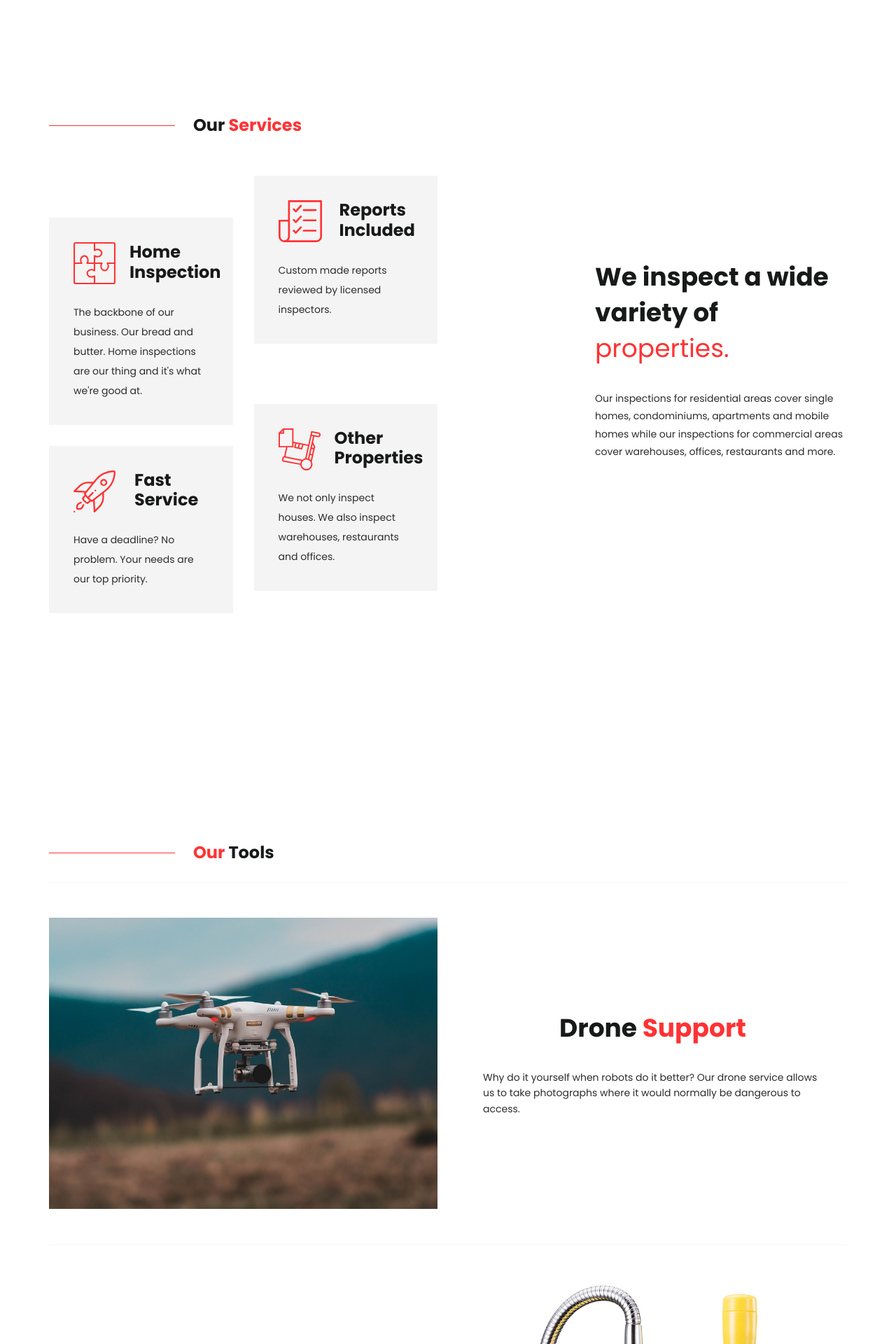
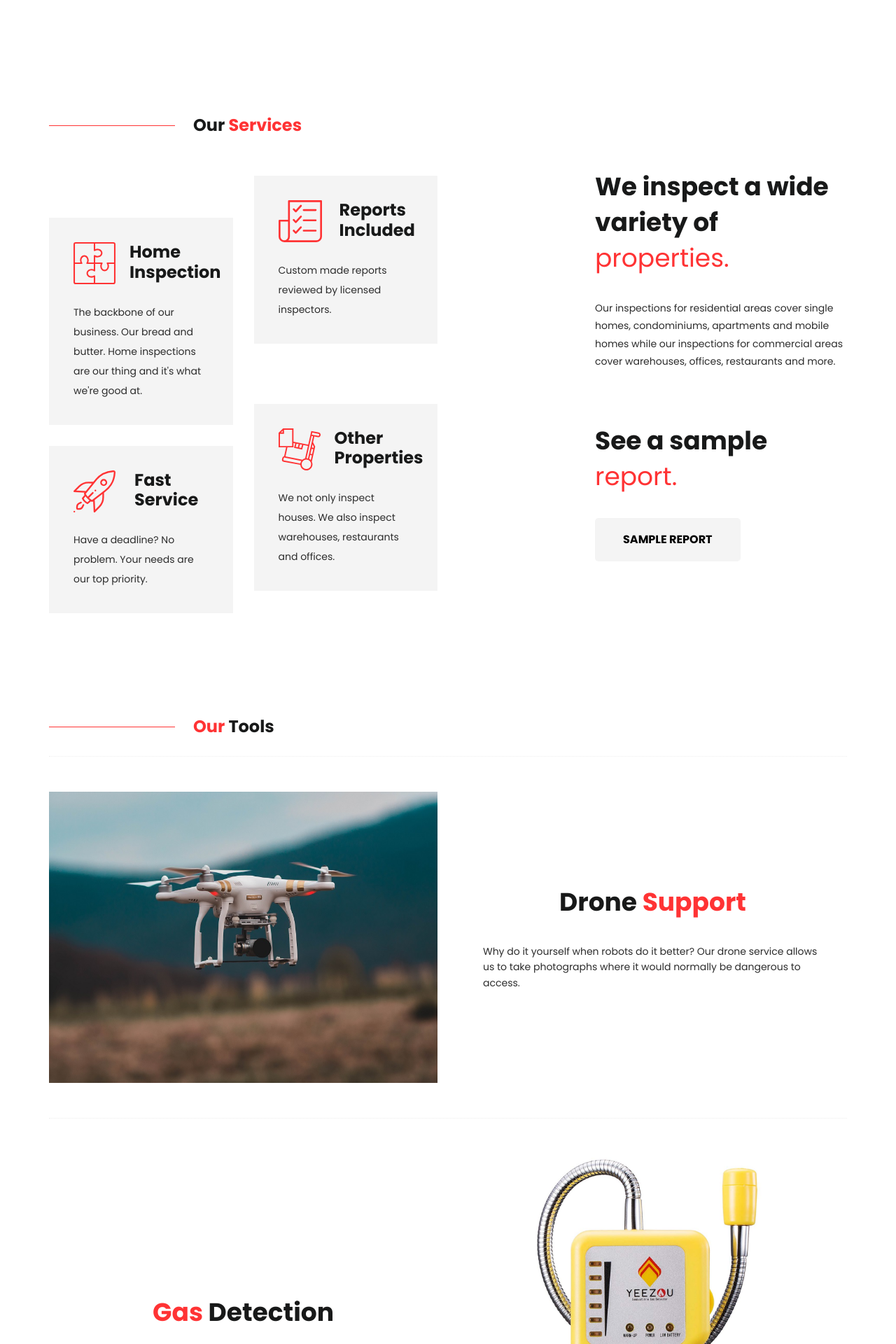
Before and after one commit to qualityhomeinspection/qualityhomeinspection.github.io, a Jekyll site: the page built from services.md, in a window 1280 px wide. Shown: the part 587-2507 px from the top of the page at 70% size. Built offline with Jekyll 4.4.1, drawn with Linux system fonts in a browser that asks for light colours.

Commit message:
Add sample report button

```diff
--- a/_includes/service.html
+++ b/_includes/service.html
@@ -43,7 +43,8 @@
              <div class="service_text">
                 <h2>We inspect a wide variety of <span>properties.</span></h2>
                 <p>Our inspections for residential areas cover single homes, condominiums, apartments and mobile homes while our inspections for commercial areas cover warehouses, offices, restaurants and more.</p>
-                <a href="services.html" class="btn_1">learn more</a>
+                <h2 style="margin-top:75px;">See a sample <span> report.</span></h2>
+                <a href="https://www.spectora.com/home-inspectors/quality-home-inspection/sample_report?sample_id=1427" class="btn_1">Sample Report</a>
              </div>
           </div>
        </div>
--- a/services.md
+++ b/services.md
@@ -5,7 +5,7 @@
 ---
 <div>
     <!--::breadcrumb part start::-->
-    <section class="breadcrumb blog_bg">
+    <section class="breadcrumb blog_bg" style="margin-bottom:180px;">
         <div class="container">
             <div class="row">
                 <div class="col-lg-12">
@@ -19,58 +19,7 @@
         </div>
     </section>
     <!--::breadcrumb part start::-->
-
-    <!--::service part end::-->
-    <section class="service_part section-padding">
-        <div class="container">
-            <div class="row justify-content-between align-items-center">
-                <div class="col-lg-7 col-xl-6">
-                    <div class="section_tittle">
-                        <h2>our <span>services</span></h2>
-                    </div>
-                    <div class="service_part_iner">
-                        <div class="row">
-                            <div class="col-lg-6 col-sm-6">
-                                <div class="single_service_text ">
-                                    <img src="img/icon/service_1.svg" alt="">
-                                    <h4 style="padding-left: 80px">Home Inspection</h4>
-                                    <p>The backbone of our business. Our bread and butter. Home inspections are our thing and it's what we're good at.</p>
-                                </div>
-                            </div>
-                            <div class="col-lg-6 col-sm-6">
-                                <div class="single_service_text">
-                                    <img src="img/icon/service_2.svg" alt="">
-                                    <h4>Reports Included</h4>
-                                    <p>Custom made reports reviewed by licensed inspectors.</p>
-                                </div>
-                            </div>
-                            <div class="col-lg-6 col-sm-6">
-                                <div class="single_service_text">
-                                    <img src="img/icon/service_3.svg" alt="">
-                                    <h4>Fast service</h4>
-                                    <p>Have a deadline? No problem. Your needs are our top priority.</p>
-                                </div>
-                            </div>
-                            <div class="col-lg-6 col-sm-6">
-                                <div class="single_service_text">
-                                    <img src="img/icon/service_4.svg" alt="">
-                                    <h4 style="padding-left: 80px">Other Properties</h4>
-                                    <p>We not only inspect houses. We also inspect warehouses, restaurants and offices.</p>
-                                </div>
-                            </div>
-                        </div>
-                    </div>
-                </div>
-                <div class="col-lg-4 col-sm-10">
-                    <div class="service_text">
-                        <h2>We inspect a wide variety of <span>properties.</span></h2>
-                        <p>Our inspections for residential areas cover single homes, condominiums, apartments and mobile homes while our inspections for commercial areas cover warehouses, offices, restaurants and more.</p>
-                    </div>
-                </div>
-            </div>
-        </div>
-    </section>
-    <!--::service part end::-->
+    {% include service.html %}
 
    {% include tool_part.html %}
 
```
Also changed, not shown: index_original.md (deleted, +0 -6 lines), css/style.css.
